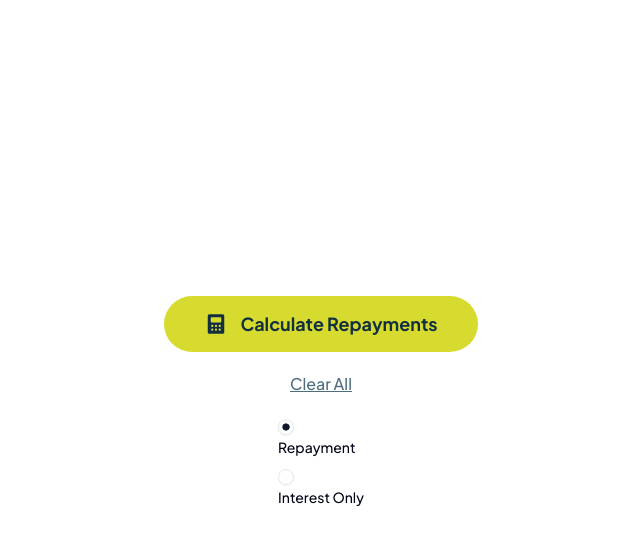
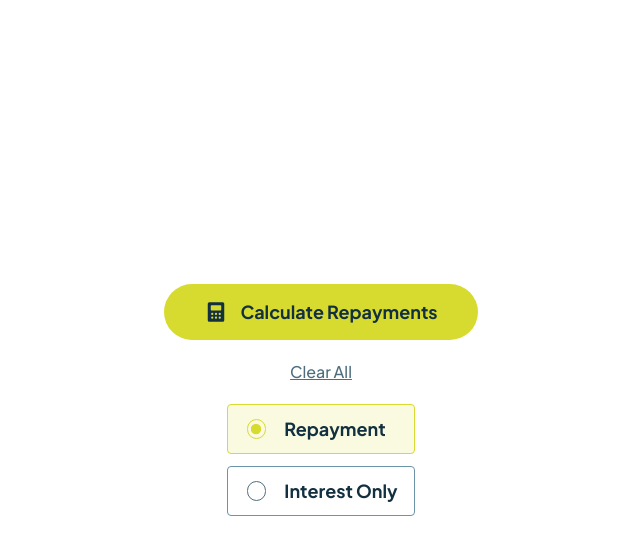
Before and after one commit to joshjavier/mortgage-repayment-calculator, a React (Vite) app: page / in a window 1280 px wide. Both pictures are taken after a click on the radio button 605 px from the left and 427 px from the top of the page. Shown: the top 554 px of the page, without its empty margins (319-959 px from the left). Built offline with nearby package versions, Linux system fonts and the light colour scheme.

Commit message:
feat: style form radio buttons

```diff
--- a/src/App.tsx
+++ b/src/App.tsx
@@ -1,19 +1,13 @@
 import IconCalculator from './assets/icon-calculator.svg?react'
+import { RadioButton } from './components/radio-button/radio-button'
 import { Button } from './components/ui/button'
-import { Label } from './components/ui/label'
-import { RadioGroup, RadioGroupItem } from './components/ui/radio-group'
+import { RadioGroup } from './components/ui/radio-group'
 
 function RadioGroupDemo() {
   return (
     <RadioGroup>
-      <div>
-        <RadioGroupItem value="repayment" id="r1" />
-        <Label htmlFor="r1">Repayment</Label>
-      </div>
-      <div>
-        <RadioGroupItem value="interestOnly" id="r2" />
-        <Label htmlFor="r2">Interest Only</Label>
-      </div>
+      <RadioButton value="repayment" label="Repayment" />
+      <RadioButton value="interestOnly" label="Interest Only" />
     </RadioGroup>
   )
 }
--- /dev/null
+++ b/src/components/radio-button/radio-button.tsx
@@ -0,0 +1,16 @@
+import { Label } from '../ui/label'
+import { RadioGroupItem } from '../ui/radio-group'
+
+interface RadioButtonProps {
+  value: string
+  label: string
+}
+
+export function RadioButton({ value, label }: RadioButtonProps) {
+  return (
+    <Label className="hover:border-lime has-data-[state=checked]:bg-lime/15 has-data-[state=checked]:border-lime rounded-[4px] border border-slate-500">
+      <RadioGroupItem value={value} />
+      {label}
+    </Label>
+  )
+}
--- a/src/components/ui/label.tsx
+++ b/src/components/ui/label.tsx
@@ -9,7 +9,7 @@ function Label({
     <LabelPrimitive.Root
       data-slot="label"
       className={cn(
-        'flex items-center gap-2 text-sm leading-none font-medium select-none group-data-[disabled=true]:pointer-events-none group-data-[disabled=true]:opacity-50 peer-disabled:cursor-not-allowed peer-disabled:opacity-50',
+        'text-preset-3 flex items-center gap-200 px-200 py-150 text-slate-900 select-none group-data-[disabled=true]:pointer-events-none group-data-[disabled=true]:opacity-50 peer-disabled:cursor-not-allowed peer-disabled:opacity-50',
         className,
       )}
       {...props}
--- a/src/components/ui/radio-group.tsx
+++ b/src/components/ui/radio-group.tsx
@@ -23,7 +23,7 @@ function RadioGroupItem({
     <RadioGroupPrimitive.Item
       data-slot="radio-group-item"
       className={cn(
-        'border-input text-primary focus-visible:border-ring focus-visible:ring-ring/50 aria-invalid:ring-destructive/20 dark:aria-invalid:ring-destructive/40 aria-invalid:border-destructive dark:bg-input/30 aspect-square size-4 shrink-0 rounded-full border shadow-xs transition-[color,box-shadow] outline-none focus-visible:ring-[3px] disabled:cursor-not-allowed disabled:opacity-50',
+        'focus-visible:border-ring focus-visible:ring-ring/50 aria-invalid:ring-destructive/20 dark:aria-invalid:ring-destructive/40 aria-invalid:border-destructive dark:bg-input/30 data-[state=checked]:border-lime m-[2.25px] aspect-square size-[19.5px] shrink-0 rounded-full border-[1.5px] border-slate-700 transition-[color,box-shadow] outline-none focus-visible:ring-[3px] disabled:cursor-not-allowed disabled:opacity-50',
         className,
       )}
       {...props}
@@ -32,7 +32,13 @@ function RadioGroupItem({
         data-slot="radio-group-indicator"
         className="relative flex items-center justify-center"
       >
-        <CircleIcon className="fill-primary absolute top-1/2 left-1/2 size-2 -translate-x-1/2 -translate-y-1/2" />
+        <CircleIcon
+          size={10.5}
+          strokeWidth={4}
+          stroke="currentColor"
+          fill="currentColor"
+          className="text-lime absolute top-1/2 left-1/2 -translate-x-1/2 -translate-y-1/2"
+        />
       </RadioGroupPrimitive.Indicator>
     </RadioGroupPrimitive.Item>
   )
```
